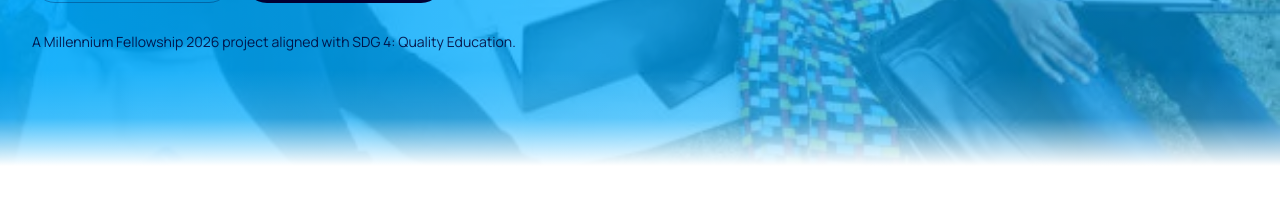
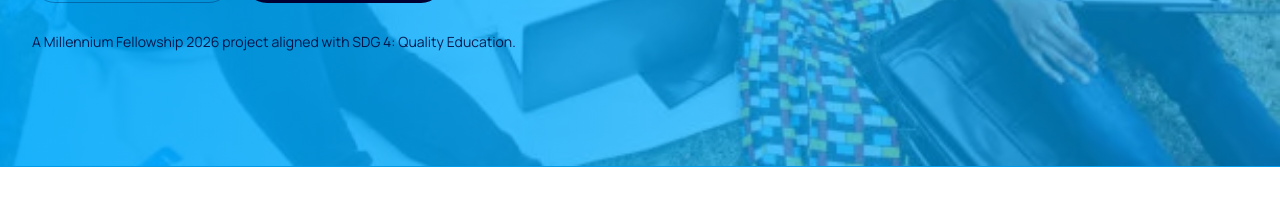
Before and after one commit to msugh1/skillspart-bootcamp, a React (Vite) app: page / in a window 1280 px wide. Shown: the part 677-893 px from the top of the page. Built offline with nearby package versions, Linux system fonts and the light colour scheme; no server answers; the HTML template or start-up script is replaced by a standard one.

Commit message:
revert: remove hero-to-white fade and restore original hero edge

```diff
--- a/src/pages/HomePage.tsx
+++ b/src/pages/HomePage.tsx
@@ -23,7 +23,7 @@ export default function HomePage() {
   return (
     <>
       <div className="border-b border-navy/10 bg-spark px-5 py-3 text-center text-xs font-bold text-navy sm:text-sm">Free digital-skills bootcamp · Inaugural Cybersecurity intake in preparation</div>
-      <section className="relative isolate overflow-hidden bg-spark">
+      <section className="relative isolate overflow-hidden border-b border-navy/10 bg-spark">
         {/* The existing hero photo fills the section instead of sitting in a separate column. */}
         <img
           src={img("hero", 1920, 1080)}
@@ -42,12 +42,7 @@ export default function HomePage() {
           aria-hidden="true"
           className="pointer-events-none absolute inset-0 -z-10 bg-spark/40 sm:bg-gradient-to-r sm:from-spark/75 sm:via-spark/40 sm:to-spark/10"
         />
-        {/* Fade the blue photo softly into the white section below, without a visible dividing line. */}
-        <div
-          aria-hidden="true"
-          className="pointer-events-none absolute inset-x-0 bottom-0 z-0 h-16 bg-gradient-to-b from-transparent via-white/15 to-white sm:h-20 lg:h-24"
-        />
-        <div className="relative z-10 mx-auto flex min-h-[34rem] max-w-7xl items-center px-5 py-16 sm:min-h-[38rem] sm:px-8 sm:py-20 lg:min-h-[42rem] lg:py-28">
+        <div className="relative mx-auto flex min-h-[34rem] max-w-7xl items-center px-5 py-16 sm:min-h-[38rem] sm:px-8 sm:py-20 lg:min-h-[42rem] lg:py-28">
           <div className="w-full max-w-3xl">
             <p className="mb-5 flex items-center gap-3 text-[11px] font-bold uppercase tracking-[0.14em] text-navy sm:text-xs sm:tracking-widest">
               <span className="h-0.5 w-7 shrink-0 bg-navy" aria-hidden="true" />
```
